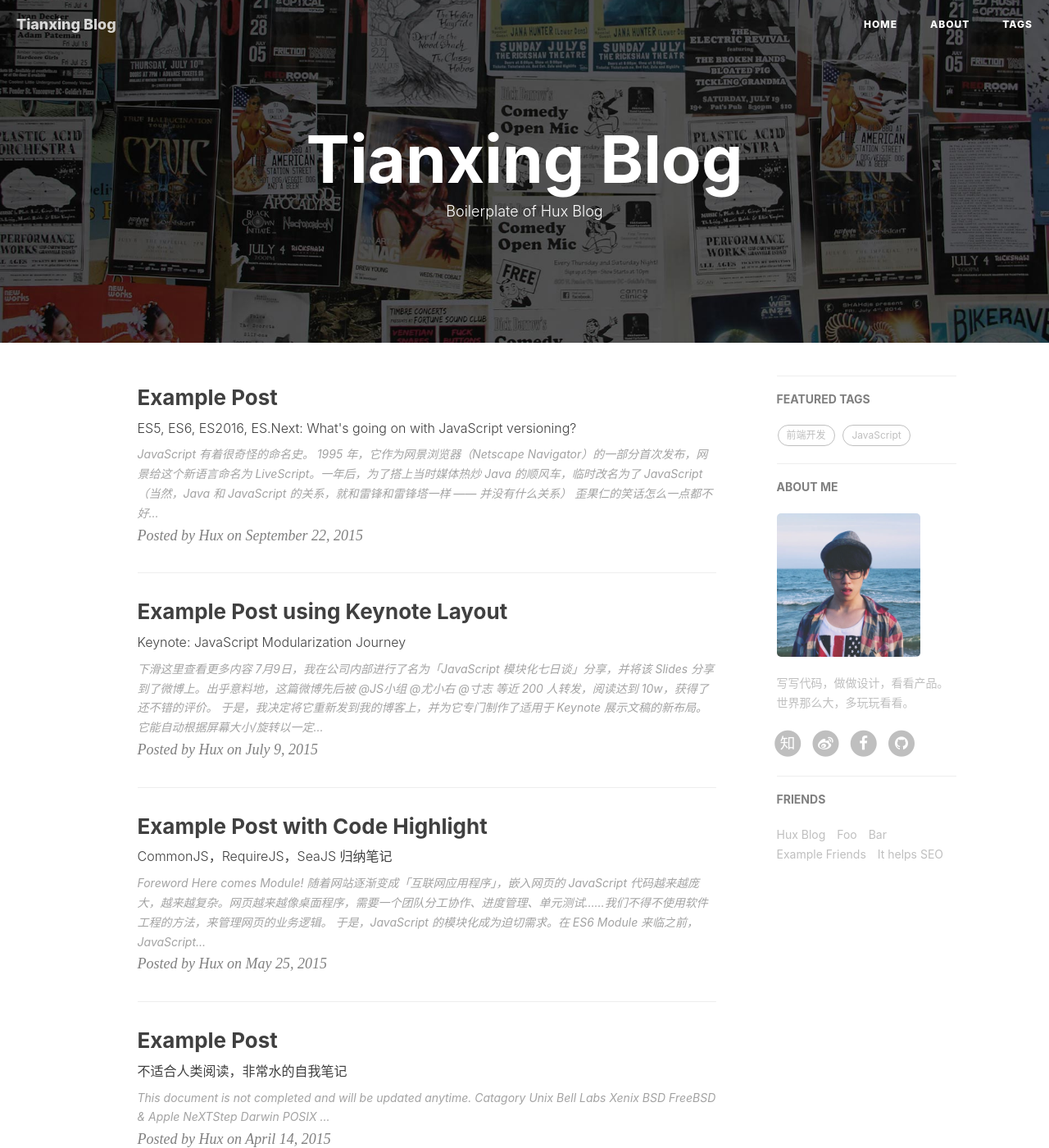
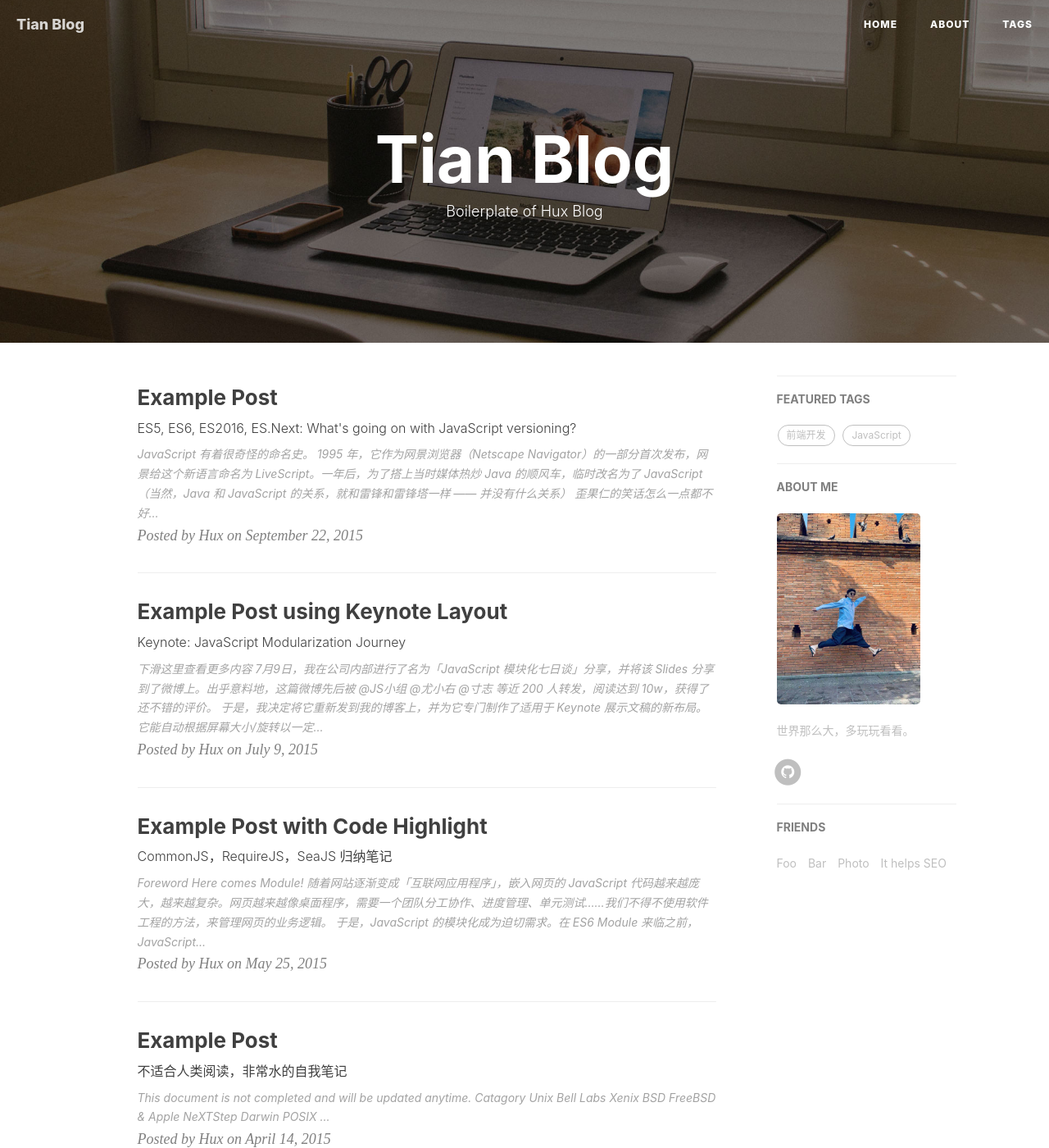
Before and after one commit to wtrience/wtrience.github.io, a Jekyll site: the page built from index.html, in a window 1280 px wide and 1400 px high. Shown: the whole window at 82% size. Built offline with Jekyll 4.4.1, drawn with Linux system fonts in a browser that asks for light colours; nearby versions of some CDN libraries; the list of posts is cut into pages by our own code; comment, search, counter and statistics services are not loaded; some of the changed text lies outside the part shown.

Commit message:
first commit

```diff
--- a/_config.yml
+++ b/_config.yml
@@ -1,7 +1,7 @@
 # Site settings
-title: Tianxing Blog
-SEOTitle: 你的博客 | Your Blog
-header-img: img/home-bg.jpg
+title: Tian Blog
+SEOTitle: 田的博客 | Your Blog
+header-img: img/home-bg-o.jpg
 email: huxpro@gmail.com
 description: ""
 keyword: ""
@@ -12,11 +12,11 @@ url: "http://huangxuan.me"              # your host, for absolute URL
 
 # SNS settings
 RSS: false
-weibo_username:     huxpro
-zhihu_username:     huxpro
-github_username:    huxpro
+#weibo_username:     huxpro
+#zhihu_username:     huxpro
+github_username:    wtrience
 #twitter_username:  huxpro
-facebook_username:  huxpro
+#facebook_username:  huxpro
 
 
 
@@ -24,7 +24,7 @@ facebook_username:  huxpro
 # from 2016, 'pygments' is unsupported on GitHub Pages. Use 'rouge' for highlighting instead.
 highlighter: rouge
 permalink: pretty
-paginate: 10
+paginate: 20
 exclude: ["less","node_modules","Gruntfile.js","package.json","README.md"]
 anchorjs: true                          # if you want to customize anchor. check out line:181 of `post.html`
 
@@ -50,7 +50,7 @@ kramdown:
 #disqus_username: _your_disqus_short_name_
 
 # Duoshuo settings
-duoshuo_username: huxblog
+#duoshuo_username: huxblog
 # Share component is depend on Comment so we can NOT use share only.
 duoshuo_share: true                     # set to false if you want to use Comment without Sharing
 
@@ -59,17 +59,17 @@ duoshuo_share: true                     # set to false if you want to use Commen
 
 # Analytics settings
 # Baidu Analytics
-ba_track_id: 4cc1f2d8f3067386cc5cdb626a202900
+#ba_track_id: 4cc1f2d8f3067386cc5cdb626a202900
 # Google Analytics
-ga_track_id: 'UA-49627206-1'            # Format: UA-xxxxxx-xx
-ga_domain: huangxuan.me
+#ga_track_id: 'UA-49627206-1'            # Format: UA-xxxxxx-xx
+#ga_domain: auto
 
 
 
 # Sidebar settings
 sidebar: true                           # whether or not using Sidebar.
-sidebar-about-description: "写写代码，做做设计，看看产品。世界那么大，多玩玩看看。"
-sidebar-avatar: /img/avatar-hux.jpg      # use absolute URL, seeing it's used in both `/` and `/about/`
+sidebar-about-description: "世界那么大，多玩玩看看。"
+sidebar-avatar: /img/wtrience.jpg      # use absolute URL, seeing it's used in both `/` and `/about/`
 
 
 
@@ -82,18 +82,18 @@ featured-condition-size: 1              # A tag will be featured if the size of
 # Friends
 friends: [
     {
-        title: "Hux Blog",
-        href: "http://huangxuan.me"
-    },{
         title: "Foo",
         href: "#"
-    },{
+    },
+    {
         title: "Bar",
         href: "#"
-    },{
-        title: "Example Friends",
+    },
+    {
+        title: "Photo",
         href: "#"
-    },{
+    },
+    {
         title: "It helps SEO",
         href: "#"
     }
```
Also changed, not shown: README.md, img/home-bg.jpg, img/wtrience.jpg (added).
